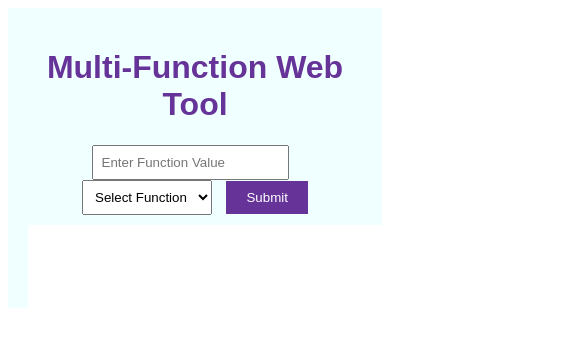
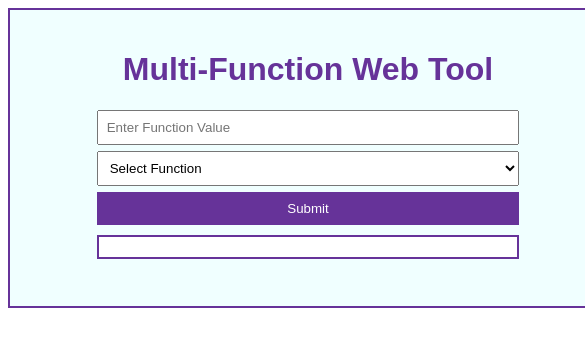
Before and after one commit to SdZika/multi-function-web-tool, a plain HTML site: page index.html in a window 390 px wide. Shown: the top 346 px of the page, 585 px wide, since content can reach past the window. Drawn offline with Linux system fonts and the light colour scheme.

Commit message:
add media query to css

```diff
--- a/styles.css
+++ b/styles.css
@@ -4,13 +4,18 @@
 }
 
 .main {
-    max-width: 600px;
+    width: 600px;
+    min-width: 400px;
     height: 300px;
     margin: 0 auto;
     padding: 20px;
     text-align: center;
     background-color: azure;
+    flex-direction: column;
+    border: 2px solid rebeccapurple;
 }
+
+
 
 h1 {
     color: rebeccapurple;
@@ -34,10 +39,29 @@ button:hover {
 }
 
 #output-field {
-    height: 100px;
-    width: 420px;
+
+    width: 76%;
     background-color: white;
     text-align: center;
     margin: 10px auto;
     padding-top: 20px;
+    border: 2px solid rebeccapurple;
+
 }
+
+@media screen and (max-width: 600px){
+    .input-field {
+        display: flex;
+        flex-direction: column;
+
+    }
+
+    input,
+    select,
+    button,
+    .output-field {
+        display: block;
+        width: 76%;
+        margin: 6px auto;
+    }
+}
```
